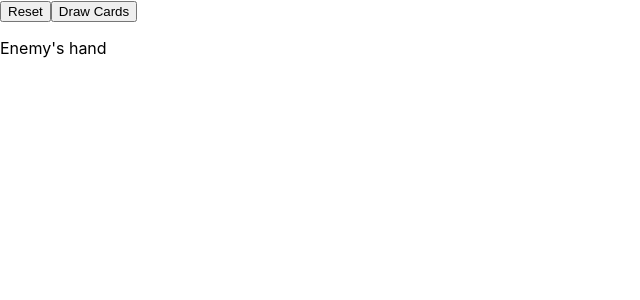
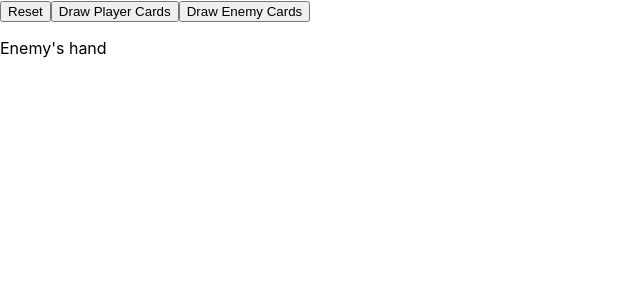
Before and after one commit to leterDieu/DominoReact, a React (Create React App) app: page / in a window 1280 px wide. Shown: the top 300 px of the page, without its empty margins (0-640 px from the left). Built offline with nearby package versions, Linux system fonts and the light colour scheme; the HTML template or start-up script is replaced by a standard one.

Commit message:
separated players and enemys cards draw

```diff
--- a/src/App.js
+++ b/src/App.js
@@ -41,18 +41,24 @@ function App() {
         // setTurns(0)
     }
 
-    const drawCards = () => {
+    const drawPlayerCards = () => {
         let manage_cards = [...cards]
 
-        const randomCard_1 = Math.floor(Math.random() * manage_cards.length)
-        manage_playerHandCards.push(cards[randomCard_1])
-        manage_cards.splice(randomCard_1, 1)
-
-        const randomCard_2 = Math.floor(Math.random() * manage_cards.length)
-        manage_enemyHandCards.push(cards[randomCard_2])
-        manage_cards.splice(randomCard_2, 1)
+        const randomCard = Math.floor(Math.random() * manage_cards.length)
+        manage_playerHandCards.push(cards[randomCard])
+        manage_cards.splice(randomCard, 1)
 
         setPlayerHandCards(manage_playerHandCards)
+        setCards(manage_cards)
+    }
+
+    const drawEnemyCards = () => {
+        let manage_cards = [...cards]
+
+        const randomCard = Math.floor(Math.random() * manage_cards.length)
+        manage_enemyHandCards.push(cards[randomCard])
+        manage_cards.splice(randomCard, 1)
+
         setEnemyHandCards(manage_enemyHandCards)
         setCards(manage_cards)
     }
@@ -63,7 +69,9 @@ function App() {
 
             <button onClick={shuffleCards}>Reset</button>
 
-            <button onClick={drawCards}>Draw Cards</button>
+            <button onClick={drawPlayerCards}>Draw Player Cards</button>
+
+            <button onClick={drawEnemyCards}>Draw Enemy Cards</button> {/*proof of concept*/}
 
             <div className="allCards">
 
```
